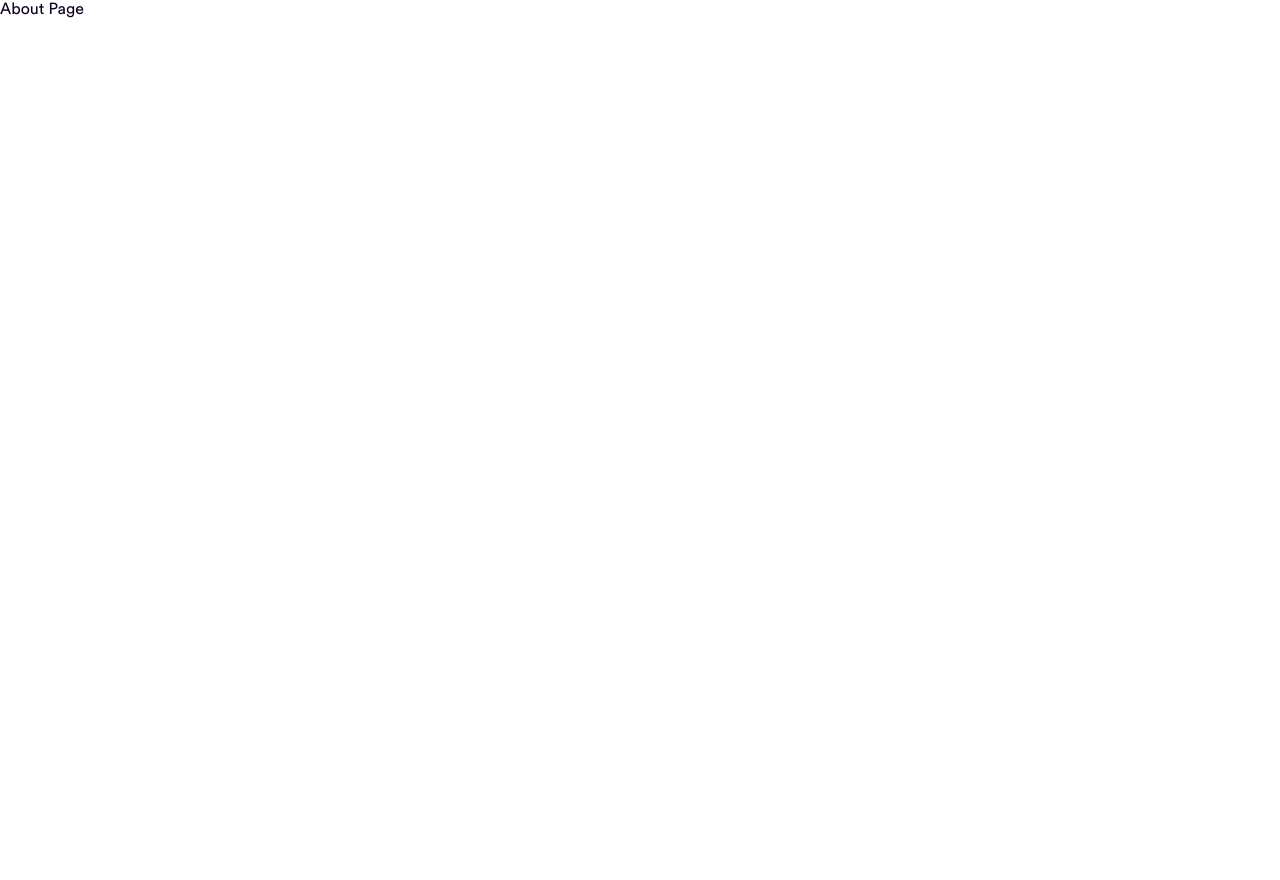
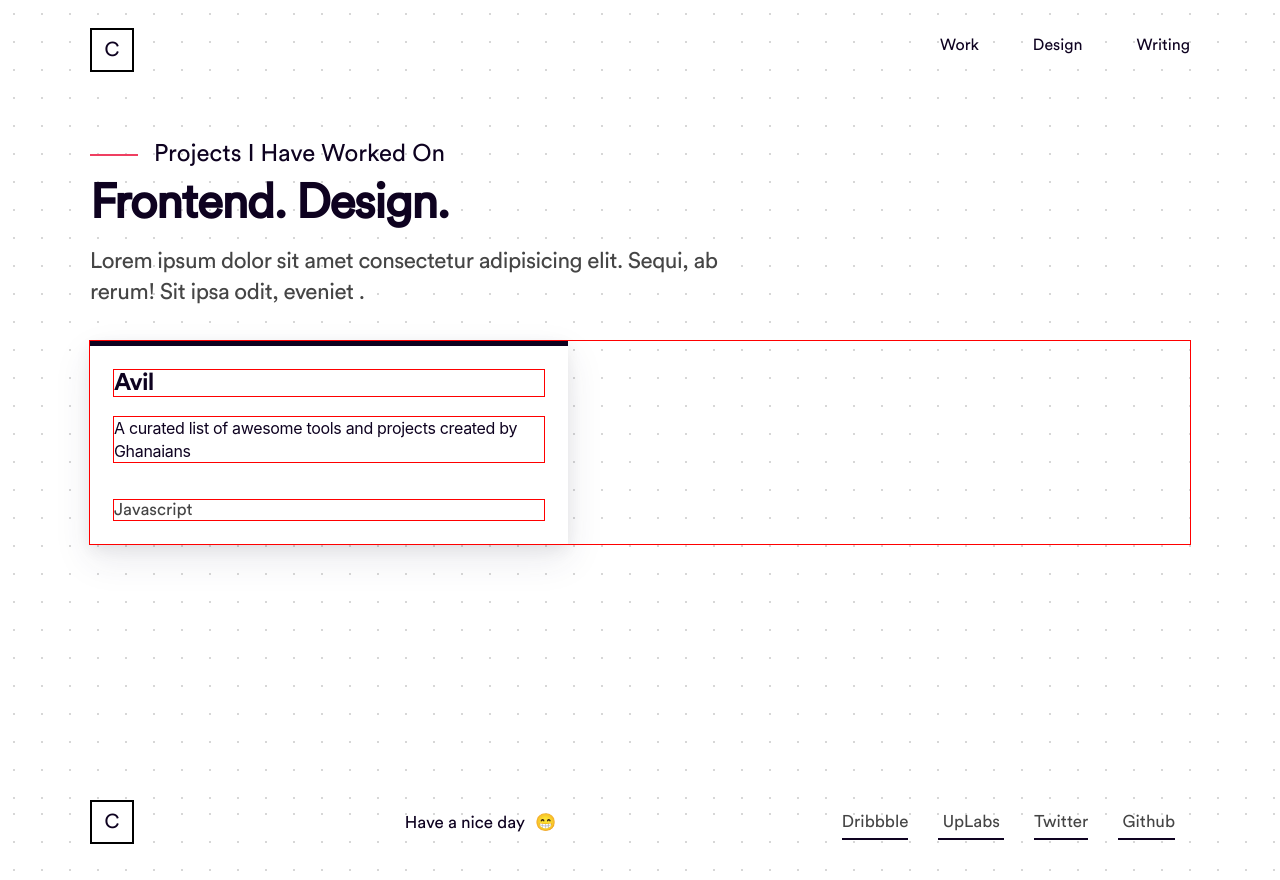
Before and after one commit to casprine/web-1, a React (Create React App) app: page /work in a window 1280 px wide. Before the commit the page ends 800 px from the top, so only its background shows below. Built offline with nearby package versions, Linux system fonts and the light colour scheme.

Commit message:
basic projectCard  done

```diff
--- a/src/components/common/index.js
+++ b/src/components/common/index.js
@@ -53,10 +53,10 @@ const Layout = ({ children, height }) => {
   );
 };
 
-const SectionHeader = ({ title, about, description }) => {
+const SectionHeader = ({ title, about, description, className }) => {
   return (
     <Fragment>
-      <div className="section">
+      <div className={className + " section"}>
         <div className="section-title"> {title}</div>
         <div className="section-about"> {about} </div>
         <div className="section-description">{description}</div>
@@ -65,4 +65,20 @@ const SectionHeader = ({ title, about, description }) => {
   );
 };
 
-export { Button, Logo, Header, Layout, SectionHeader };
+const ProjectCard = () => {
+  return (
+    <Fragment>
+      <div className="project ">
+        <div className="project-name">Avil</div>
+        <div className="project-description">
+          A curated list of awesome tools and projects created by Ghanaians{" "}
+        </div>
+        <div className="project-stack">
+          <span> Javascript </span>
+        </div>
+      </div>
+    </Fragment>
+  );
+};
+
+export { Button, Logo, Header, Layout, SectionHeader, ProjectCard };
--- a/src/components/common/style.scss
+++ b/src/components/common/style.scss
@@ -127,3 +127,53 @@ button {
     margin-bottom: 2rem;
   }
 }
+
+// ProjectCard styling
+.project {
+  background: white;
+  width: 430px;
+  height: 150px;
+  border-top: 5px solid $primary;
+  box-shadow: rgba(0, 0, 0, 0.07) 0px 5px 15px,
+    rgba(50, 50, 93, 0.1) 0px 15px 35px;
+  padding: 1.5rem;
+  cursor: pointer;
+  transition: all 200ms ease-out 0s;
+  font-family: "Book";
+  flex-direction: column;
+  -moz-box-orient: vertical;
+  -moz-box-direction: normal;
+  display: flex;
+  justify-content: space-evenly;
+
+  &-name {
+    letter-spacing: -0.03em;
+    line-height: 1.1;
+    word-wrap: break-word;
+    font-family: "Bold";
+    font-size: 1.5rem;
+    outline: 1px solid red;
+  }
+
+  &-description {
+    margin-top: auto;
+    outline: 1px solid red;
+    letter-spacing: -0.02em;
+    line-height: 1.4;
+    font-size: 1rem;
+    color: inherit;
+    margin-bottom: 1rem;
+    font-family: -apple-system, BlinkMacSystemFont, Segoe UI, Roboto, Oxygen,
+      Ubuntu, Cantarell, Fira Sans, Droid Sans, Helvetica Neue, sans-serif;
+  }
+
+  &-stack {
+    margin-top: auto;
+    outline: 1px solid red;
+    color: $grey;
+    font-size: 17px;
+  }
+
+  &:hover {
+  }
+}
--- a/src/components/pages/work.js
+++ b/src/components/pages/work.js
@@ -1,7 +1,14 @@
 import React, { Fragment } from "react";
+import WorkWithLayout from "../section/work/index";
+import Footer from "../section/footer/index";
 
 const Work = () => {
-  return <Fragment>About Page</Fragment>;
+  return (
+    <Fragment>
+      <WorkWithLayout />
+      <Footer />
+    </Fragment>
+  );
 };
 
 export default Work;
--- a/src/components/section/home/style.scss
+++ b/src/components/section/home/style.scss
@@ -1,7 +1,6 @@
 @import "../../../assets/sass/variables";
 
 .ca-homeHeader {
-  height: 100vh;
   display: flex;
   flex-direction: column;
 
--- /dev/null
+++ b/src/components/section/work/index.js
@@ -0,0 +1,35 @@
+import React, { Fragment } from "react";
+import { Header, Layout, SectionHeader, ProjectCard } from "../../common/index";
+import data from "../../../data/index";
+import "./style.scss";
+
+const WorkHeader = () => {
+  const { HeadersData } = data;
+  return (
+    <Fragment>
+      <Header />
+      <SectionHeader {...HeadersData[1]} className="data" />
+    </Fragment>
+  );
+};
+
+const Projects = () => {
+  return (
+    <Fragment>
+      <div className="personal-pro">
+        <ProjectCard />
+      </div>
+    </Fragment>
+  );
+};
+
+const WorkWithLayout = () => (
+  <Fragment>
+    <Layout height={100}>
+      <WorkHeader />
+      <Projects />
+    </Layout>
+  </Fragment>
+);
+
+export default WorkWithLayout;
--- /dev/null
+++ b/src/components/section/work/style.scss
@@ -0,0 +1,9 @@
+.data {
+  margin-top: 80px;
+}
+
+.personal-pro {
+  outline: 1px solid red;
+  display: center;
+  justify-content: center;
+}
--- a/src/data/headers.js
+++ b/src/data/headers.js
@@ -5,6 +5,12 @@ const Headers = [
     description: ` Lorem ipsum dolor sit amet consectetur adipisicing elit. Sequi, ab
       rerum! Sit ipsa odit, eveniet omnis autem quas nihil sunt suscipit
       iure dignissimos eligendi harum, animi vitae nostrum officia alias.`
+  },
+  {
+    title: "projects i have worked on",
+    about: "frontend. design.",
+    description: ` Lorem ipsum dolor sit amet consectetur adipisicing elit. Sequi, ab
+      rerum! Sit ipsa odit, eveniet .`
   }
 ];
 
```
